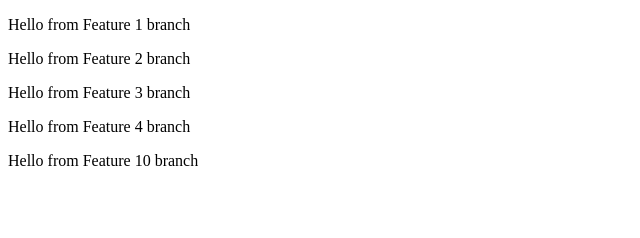
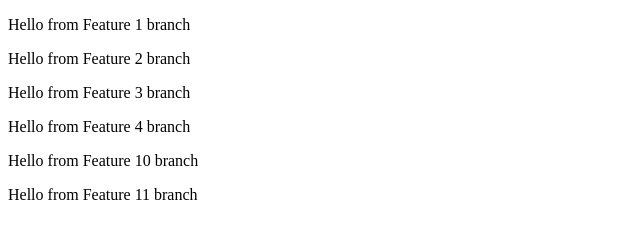
Before and after one commit to a8hok/git-session, a plain HTML site: page index.html in a window 1280 px wide. Shown: the whole page, without its empty margins (0-640 px from the left). Drawn offline with Linux system fonts and the light colour scheme.

Commit message:
[fearture2] aaded something again

```diff
--- a/index.html
+++ b/index.html
@@ -11,5 +11,6 @@
     <p>Hello from Feature 3 branch</p>
     <p>Hello from Feature 4 branch</p>
     <p>Hello from Feature 10 branch</p>
+    <p>Hello from Feature 11 branch</p>
   </body>
 </html>
```
